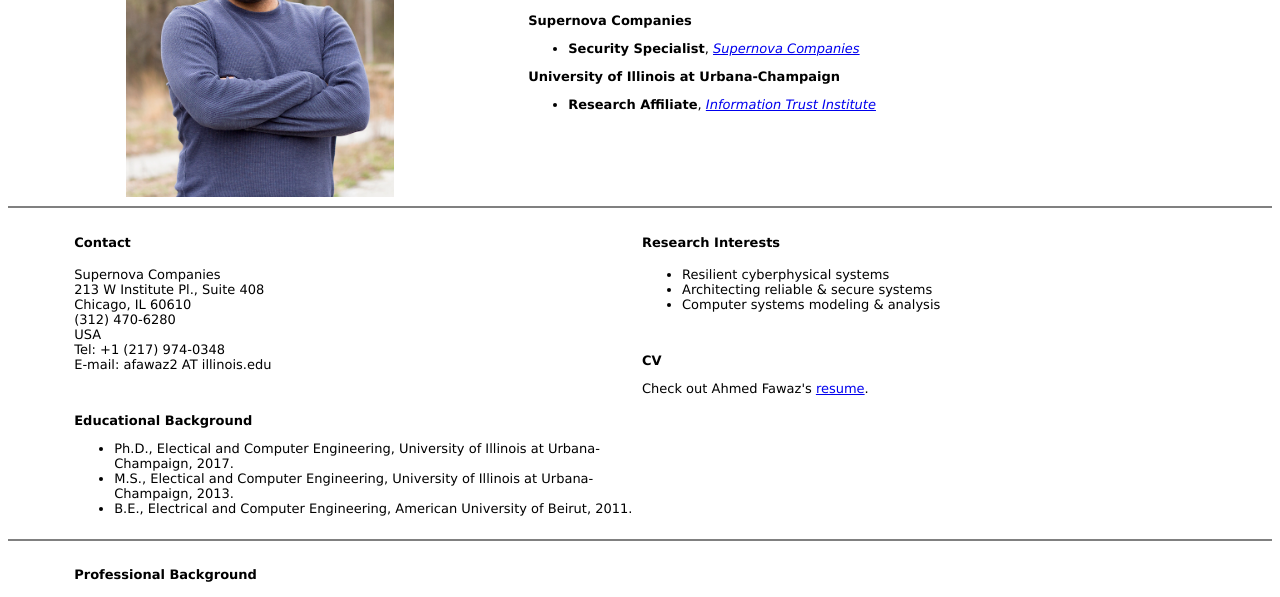
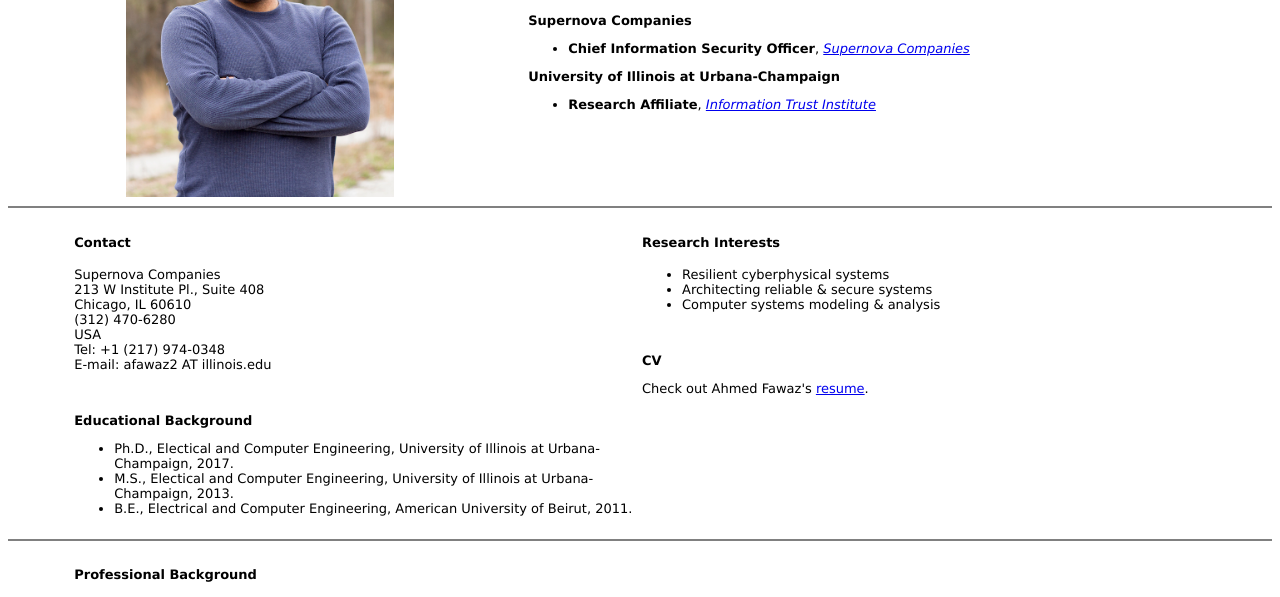
Before and after one commit to afawaz2/afawaz2.github.io, a plain HTML site: page index.html in a window 1280 px wide. Shown: the part 141-738 px from the top of the page. Drawn offline with Linux system fonts and the light colour scheme.

Commit message:
New message

```diff
--- a/index.html
+++ b/index.html
@@ -36,7 +36,7 @@ body,td,th {
   <tr>
     <td><h2>Ahmed Fawaz</h2>
       <p><strong>Supernova Companies</strong></p>      <ul>
-        <li><strong>Security Specialist</strong>, <em><a href="https://www.supernovacompanies.com/">Supernova Companies</a></em></li>
+        <li><strong>Chief Information Security Officer</strong>, <em><a href="https://www.supernovacompanies.com/">Supernova Companies</a></em></li>
         </ul>
         <p><strong>University of Illinois at Urbana-Champaign</strong></p> <ul>
         <li><strong>Research Affiliate</strong>, <em><a href="https://iti.illinois.edu/">Information Trust Institute</a></em></li>
```
